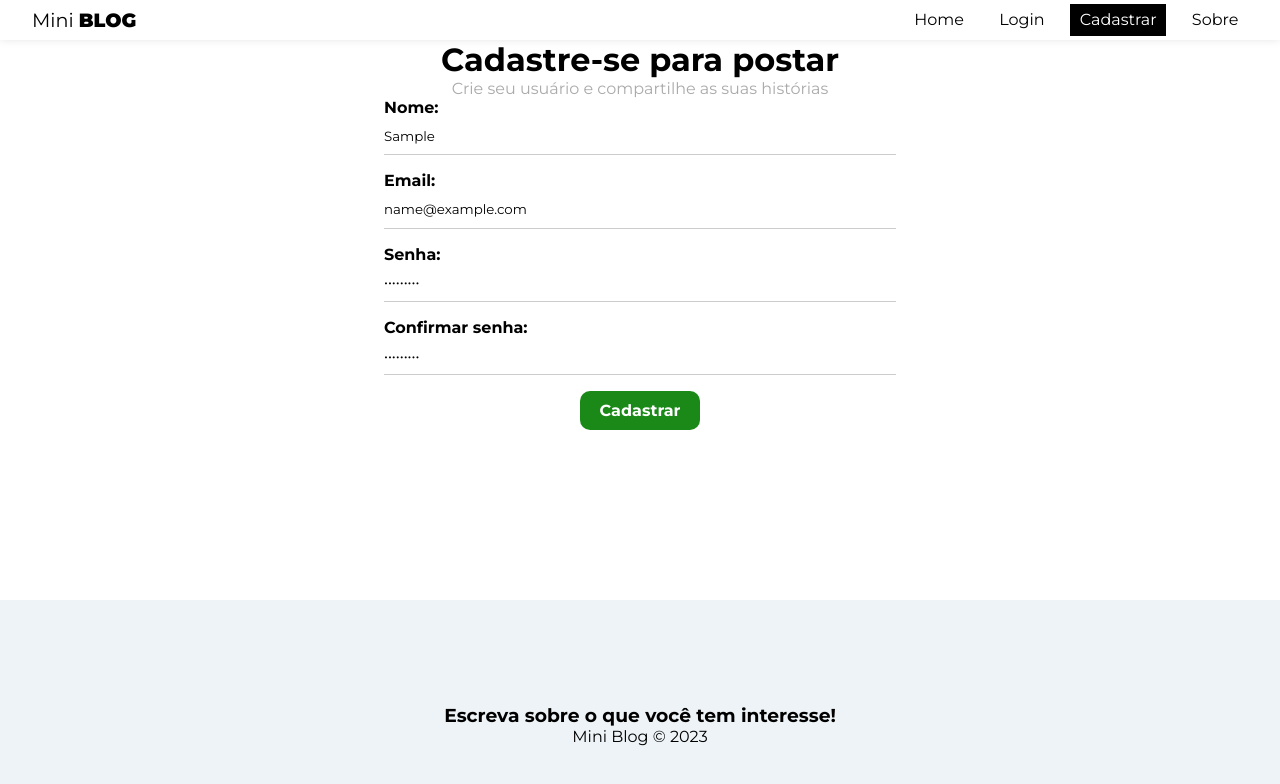
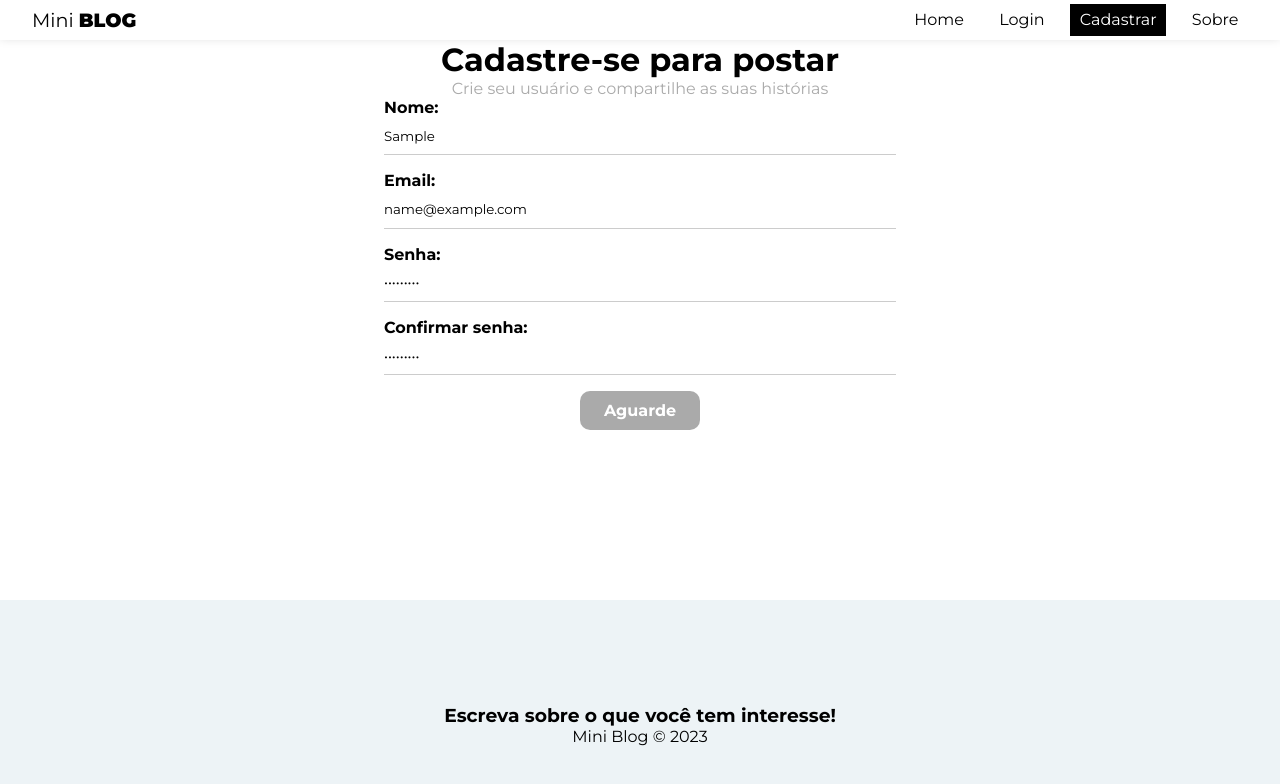
Before and after one commit to AntonioSabino/mini-blog-react, a React (Vite) app: page /register in a window 1280 px wide. Both pictures are taken after typing "Sample", "name@example.com", "Sample123", "Sample123" into the empty fields and a click on the button "Cadastrar". Shown: the top 784 px of the page. Built offline with nearby package versions, Linux system fonts and the light colour scheme; no server answers.

Commit message:
Adicionando useAuthentication a página Register

```diff
--- a/src/pages/Register/index.tsx
+++ b/src/pages/Register/index.tsx
@@ -1,5 +1,6 @@
-import { useState } from 'react'
+import { useEffect, useState } from 'react'
 import styles from './Register.module.css'
+import { useAuthentication } from '../../hooks/useAuthentication'
 
 const Register = () => {
 	const [displayName, setDisplayName] = useState('')
@@ -8,7 +9,9 @@ const Register = () => {
 	const [confirmPassword, setConfirmPassword] = useState('')
 	const [error, setError] = useState('')
 
-	const handleSubmit = (e: React.FormEvent<HTMLFormElement>) => {
+	const { createUser, error: authError, loading } = useAuthentication()
+
+	const handleSubmit = async (e: React.FormEvent<HTMLFormElement>) => {
 		e.preventDefault()
 
 		setError('')
@@ -24,8 +27,16 @@ const Register = () => {
 			return
 		}
 
-		console.log(user)
+		const res = await createUser(user)
+
+		console.log(res)
 	}
+
+	useEffect(() => {
+		if (authError) {
+			setError(authError)
+		}
+	}, [authError])
 
 	return (
 		<div className={styles.register}>
@@ -76,12 +87,23 @@ const Register = () => {
 						onChange={(e) => setConfirmPassword(e.target.value)}
 					/>
 				</label>
+				{!loading && (
 					<button
 						type='submit'
 						className='btn'
 					>
 						Cadastrar
 					</button>
+				)}
+				{loading && (
+					<button
+						type='submit'
+						className='btn'
+						disabled
+					>
+						Aguarde
+					</button>
+				)}
 				{error && <p className='error'>{error}</p>}
 			</form>
 		</div>
```
Lines whose indentation alone changed are shown as unchanged.
